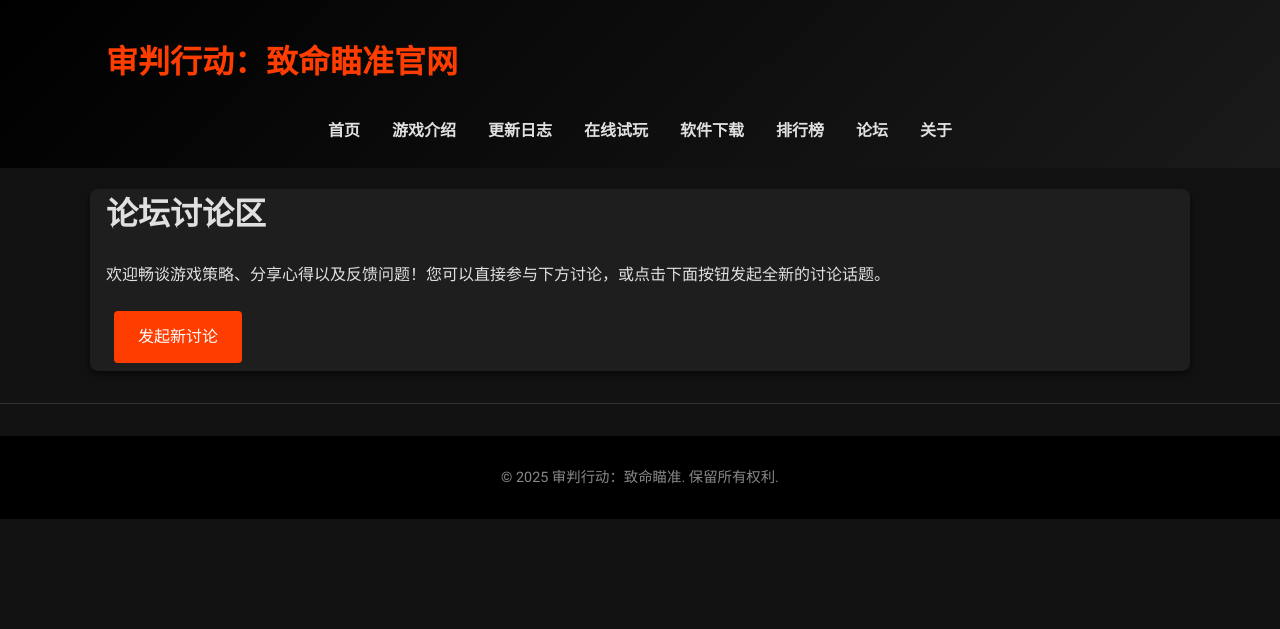
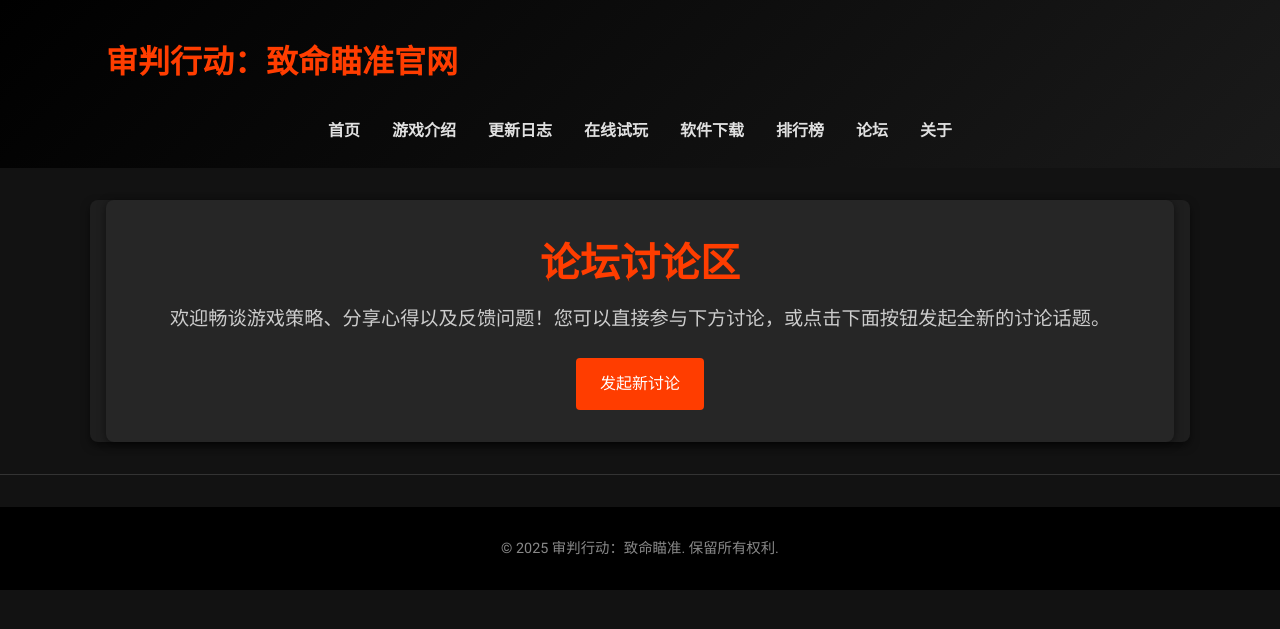
Before and after one commit to Tactgame/tactgame.github.io, a Jekyll site: the page built from forum.html, in a window 1280 px wide. Shown: the top 629 px of the page. Built offline with Jekyll 4.4.1, drawn with Linux system fonts in a browser that asks for light colours; comment, search, counter and statistics services are not loaded.

Commit message:
Update main.css

```diff
--- a/assets/main.css
+++ b/assets/main.css
@@ -165,3 +165,29 @@ a.button:hover {
   border-bottom: 1px solid #333;
   padding-bottom: 0.5rem;
 }
+
+/* 论坛页面专用样式 */
+.forum-header {
+  text-align: center;
+  margin: 2rem auto;
+  padding: 1.5rem;
+  background-color: #262626;
+  border-radius: 8px;
+  box-shadow: 0 2px 8px rgba(0, 0, 0, 0.5);
+}
+
+.forum-header h1 {
+  font-size: 2.5rem;
+  margin: 0.5rem 0;
+  color: #ff3d00;
+}
+
+.forum-header p {
+  font-size: 1.2rem;
+  color: #ccc;
+  margin: 0.5rem 0 1rem;
+}
+
+.forum-container {
+  margin-top: 1rem;
+}
```
